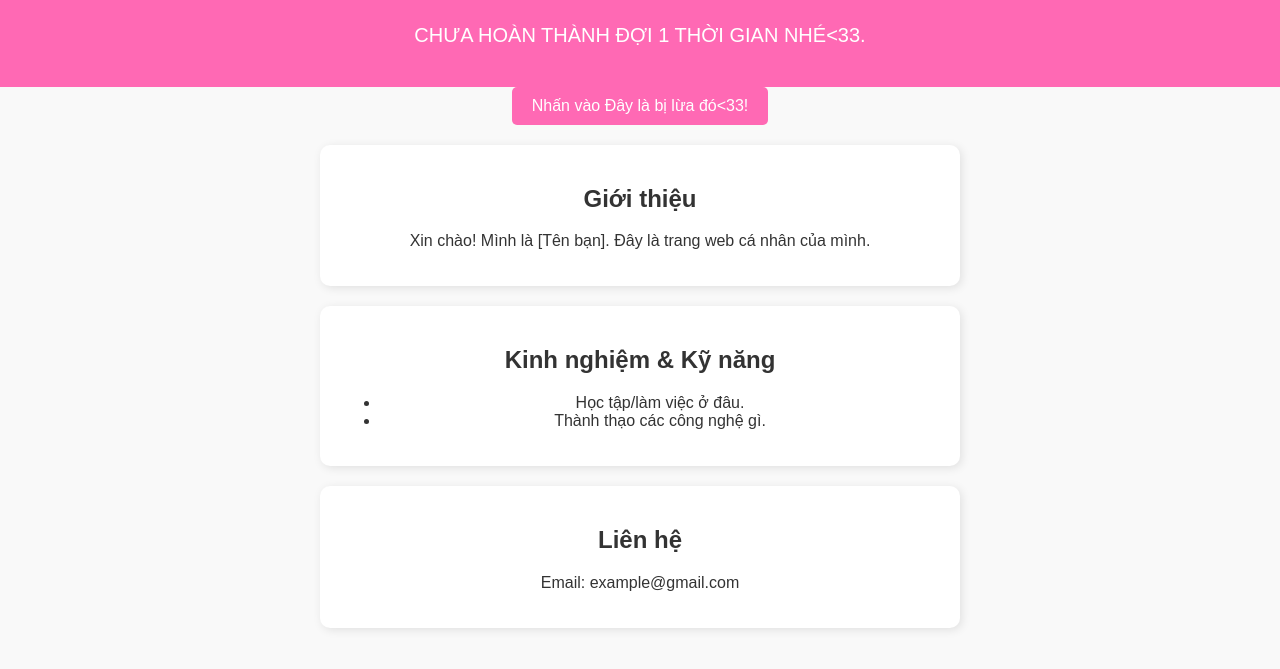
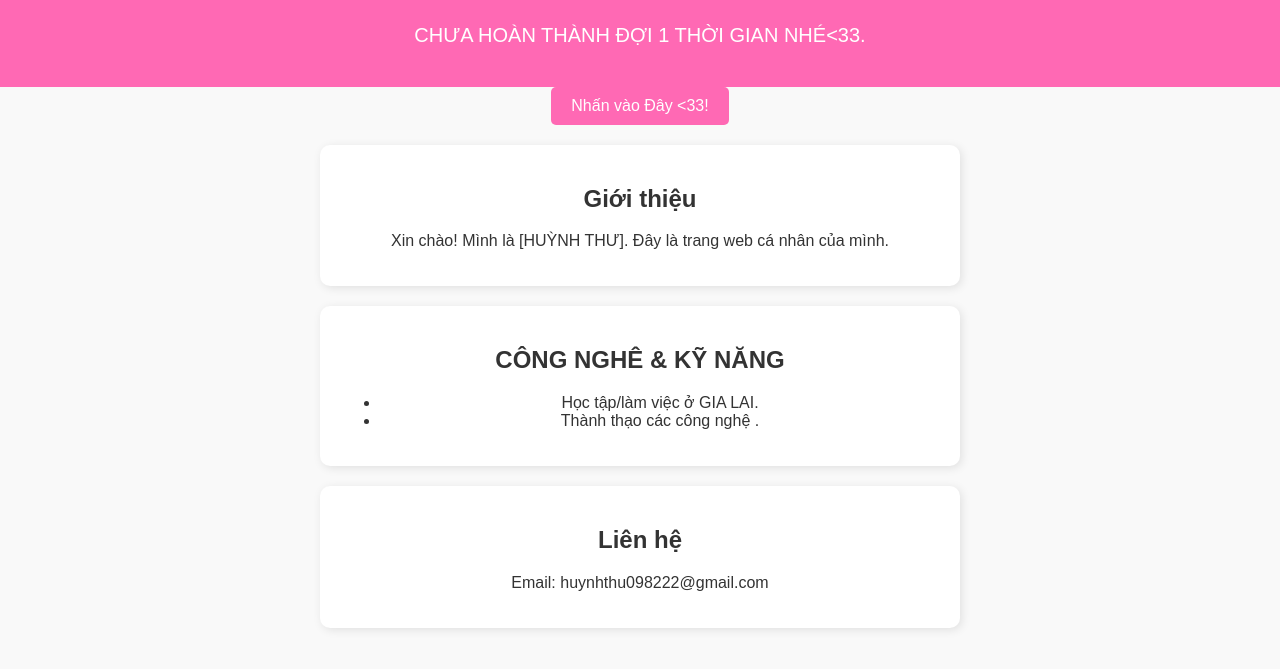
Before and after one commit to huynhthuw0/my-website, a plain HTML site: page index.html in a window 1280 px wide. Shown: the part 95-764 px from the top of the page. Drawn offline with Linux system fonts and the light colour scheme.

Commit message:
Update index.html

```diff
--- a/index.html
+++ b/index.html
@@ -12,25 +12,25 @@
         <p>CHƯA HOÀN THÀNH ĐỢI 1 THỜI GIAN NHÉ<33.</p>
     </header>
 
-    <button onclick="showMessage()">Nhấn vào Đây là bị lừa đó<33!</button>
+    <button onclick="showMessage()">Nhấn vào Đây <33!</button>
 
     <script src="script.js"></script>
 </body>
 </html>
 <section>
     <h2>Giới thiệu</h2>
-    <p>Xin chào! Mình là [Tên bạn]. Đây là trang web cá nhân của mình.</p>
+    <p>Xin chào! Mình là [HUỲNH THƯ]. Đây là trang web cá nhân của mình.</p>
 </section>
 
 <section>
-    <h2>Kinh nghiệm & Kỹ năng</h2>
+    <h2>CÔNG NGHÊ & KỸ NĂNG</h2>
     <ul>
-        <li>Học tập/làm việc ở đâu.</li>
-        <li>Thành thạo các công nghệ gì.</li>
+        <li>Học tập/làm việc ở GIA LAI.</li>
+        <li>Thành thạo các công nghệ .</li>
     </ul>
 </section>
 
 <section>
     <h2>Liên hệ</h2>
-    <p>Email: example@gmail.com</p>
+    <p>Email: huynhthu098222@gmail.com</p>
 </section>
```
